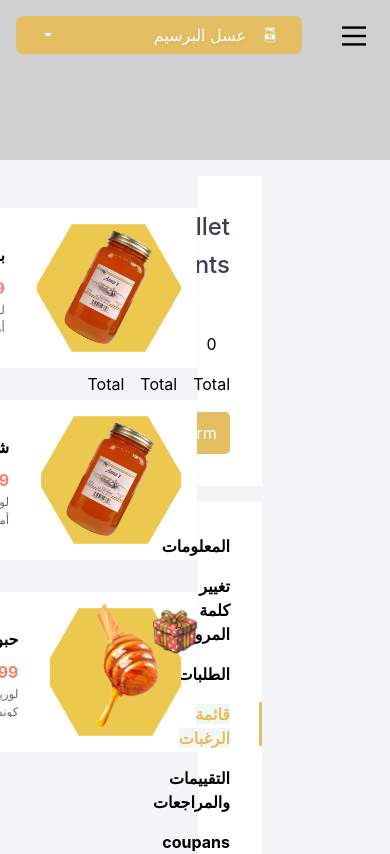
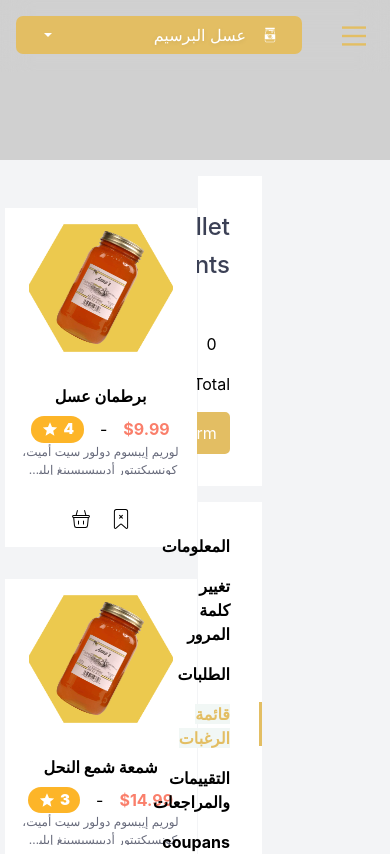
Before and after one commit to Azlouk-Ahmed/client-shop, a React (Create React App) app: page /profile/page4 in a window 390 px wide. Shown: the top 854 px of the page. Built offline with nearby package versions, Linux system fonts and the light colour scheme; a web font is replaced by a local one.

Commit message:
first commit

```diff
--- a/src/components/cart/Cart.jsx
+++ b/src/components/cart/Cart.jsx
@@ -84,18 +84,18 @@ function Cart() {
             </div>
           </div>
         ))}
-        <div className="df ta-c men w-1/2 mr-auto font-bold">
+        <div className="df ta-c men w-1/2 mr-auto font-bold sub-bill">
           <div className="product flex1 ta-c">المنتج</div>
         </div>
-        <div className="df jc-sb w-1/2 mr-auto">
+        <div className="df jc-sb w-1/2 mr-auto sub-bill">
           <div>الإجمالي</div>
           <div><div className="prodPr">120.24</div></div>
         </div>
-        <div className="df jc-sb w-1/2 mr-auto">
+        <div className="df jc-sb w-1/2 mr-auto sub-bill">
           <div>الهدايا</div>
           <div><div className="prodPr">x 2</div></div>
         </div>
-        <Link to ="/checkout" className="btn !w-1/2 jc-sb mr-auto">
+        <Link to ="/checkout" className="btn !w-1/2 jc-sb mr-auto sub-bill">
           المتابعة إلى الدفع
           <div className="ic">
             <GiStorkDelivery />
--- a/src/components/navbar/navbar.css
+++ b/src/components/navbar/navbar.css
@@ -79,9 +79,10 @@ button {
     padding: 0;
     display: none;
   }
+
   .line {
     fill: none;
-    stroke: black;
+    stroke: var(--primary);
     stroke-width: 6;
     transition: stroke-dasharray 600ms cubic-bezier(0.4, 0, 0.2, 1),
       stroke-dashoffset 600ms cubic-bezier(0.4, 0, 0.2, 1);
--- a/src/reponsive300.css
+++ b/src/reponsive300.css
@@ -62,4 +62,27 @@
     .links .active {
         background: transparent !important;
     }
+
+    .cart {
+        width: 100%;
+    }
+
+    .product-cart {
+        flex-direction: column;
+        justify-content: center;
+        align-items: center;
+        text-align: center;
+        background-color: white;
+    }
+    .sub-bill {
+        width: 100% !important;
+        margin: 0;
+    }
+    .details-cart-prod > .df.mt-2 {
+        justify-content: center;
+    }
+
+    .holder {
+        transform: translate(-50%, -50%);
+    }
 }
```
